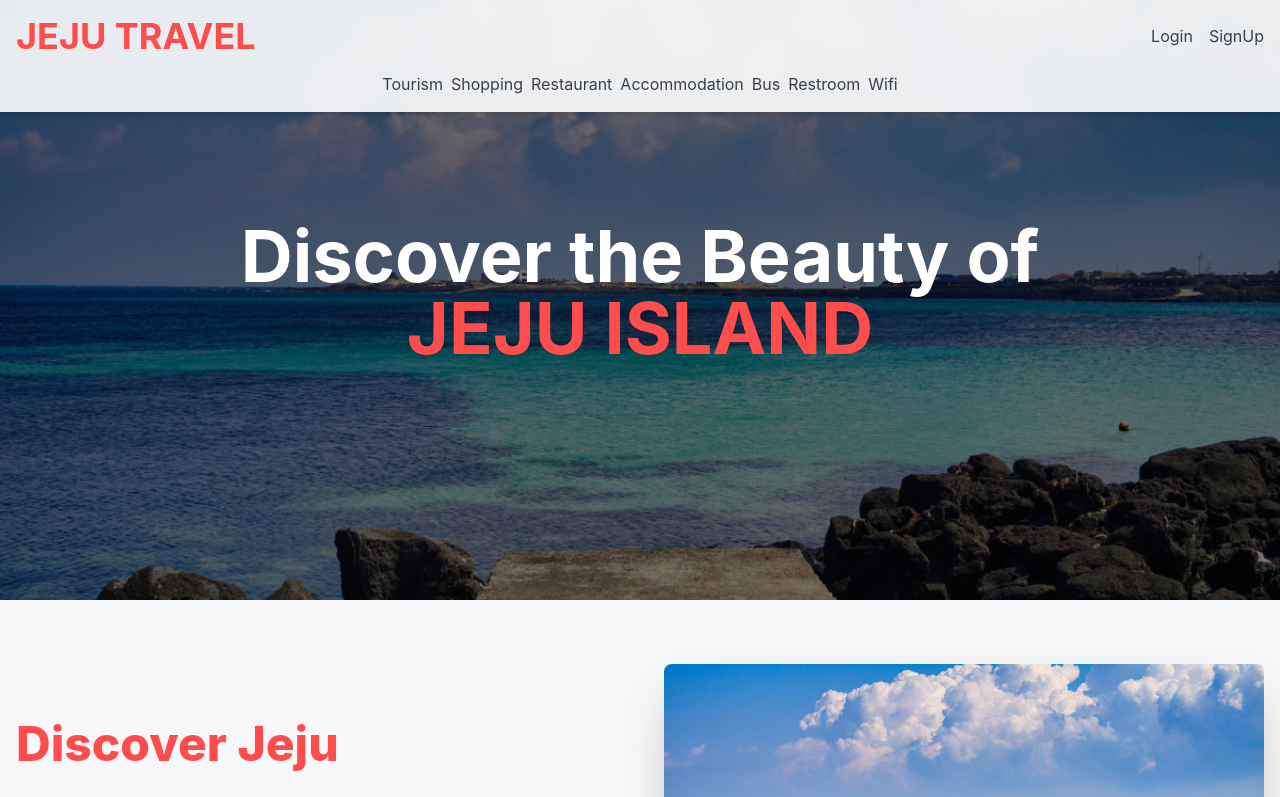
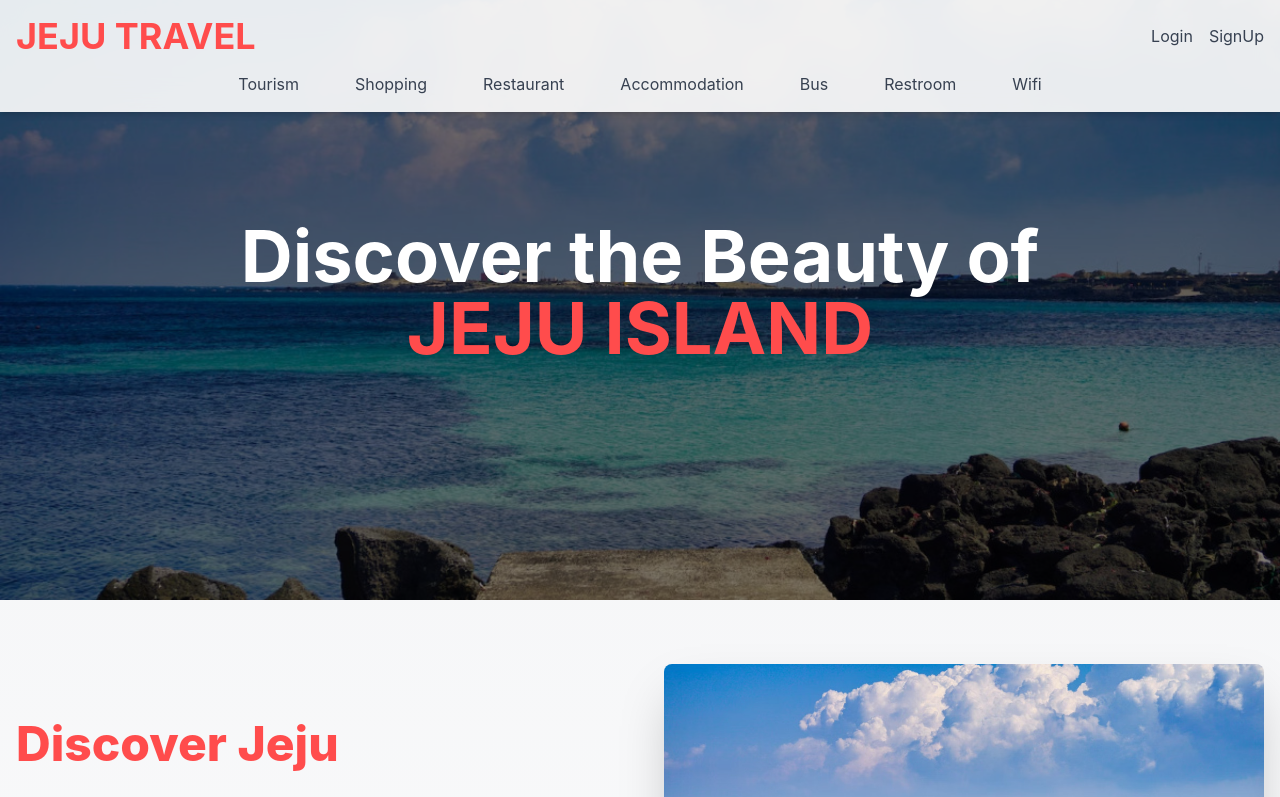
Before and after one commit to JejuTravel/JejuTravel-FE, a React (Vite) app: page / in a window 1280 px wide. Shown: the top 797 px of the page. Built offline with nearby package versions, Linux system fonts and the light colour scheme; a web font is replaced by a local one.

Commit message:
design: 항목 간의 간격 추가

```diff
--- a/src/components/Header.jsx
+++ b/src/components/Header.jsx
@@ -27,8 +27,10 @@ function Header() {
               to="/"
               onMouseEnter={() => handleMouseEnter("login")}
               onMouseLeave={handleMouseLeave}
-              className={`btn btn-ghost btn-sm ${
-                hoveredItem === "login" ? "text-[#FF4C4C]" : "text-gray-700"
+              className={`btn btn-sm transition-all duration-300 ${
+                hoveredItem === "login"
+                  ? "text-[#FF4C4C] bg-red-100 rounded-full"
+                  : "text-gray-700 hover:bg-red-50 hover:rounded-full"
               }`}
             >
               Login
@@ -37,8 +39,10 @@ function Header() {
               to="/"
               onMouseEnter={() => handleMouseEnter("signup")}
               onMouseLeave={handleMouseLeave}
-              className={`btn btn-ghost btn-sm ${
-                hoveredItem === "signup" ? "text-[#FF4C4C]" : "text-gray-700"
+              className={`btn btn-sm transition-all duration-300 ${
+                hoveredItem === "signup"
+                  ? "text-[#FF4C4C] bg-red-100 rounded-full"
+                  : "text-gray-700 hover:bg-red-50 hover:rounded-full"
               }`}
             >
               SignUp
@@ -46,17 +50,17 @@ function Header() {
           </div>
         </div>
         <nav>
-          <ul className="flex flex-wrap justify-center space-x-2">
+          <ul className="flex flex-wrap justify-center space-x-6">
             {navItems.map((item) => (
               <li key={item.name}>
                 <Link
                   to={item.link}
                   onMouseEnter={() => handleMouseEnter(item.name)}
                   onMouseLeave={handleMouseLeave}
-                  className={`btn btn-ghost btn-sm ${
+                  className={`btn btn-sm transition-all duration-300 px-4 ${
                     hoveredItem === item.name
-                      ? "text-[#FF4C4C] bg-red-100"
-                      : "text-gray-700 hover:bg-red-50"
+                      ? "text-[#FF4C4C] bg-red-100 rounded-full"
+                      : "text-gray-700 hover:bg-red-50 hover:rounded-full"
                   }`}
                 >
                   {item.name}
```
